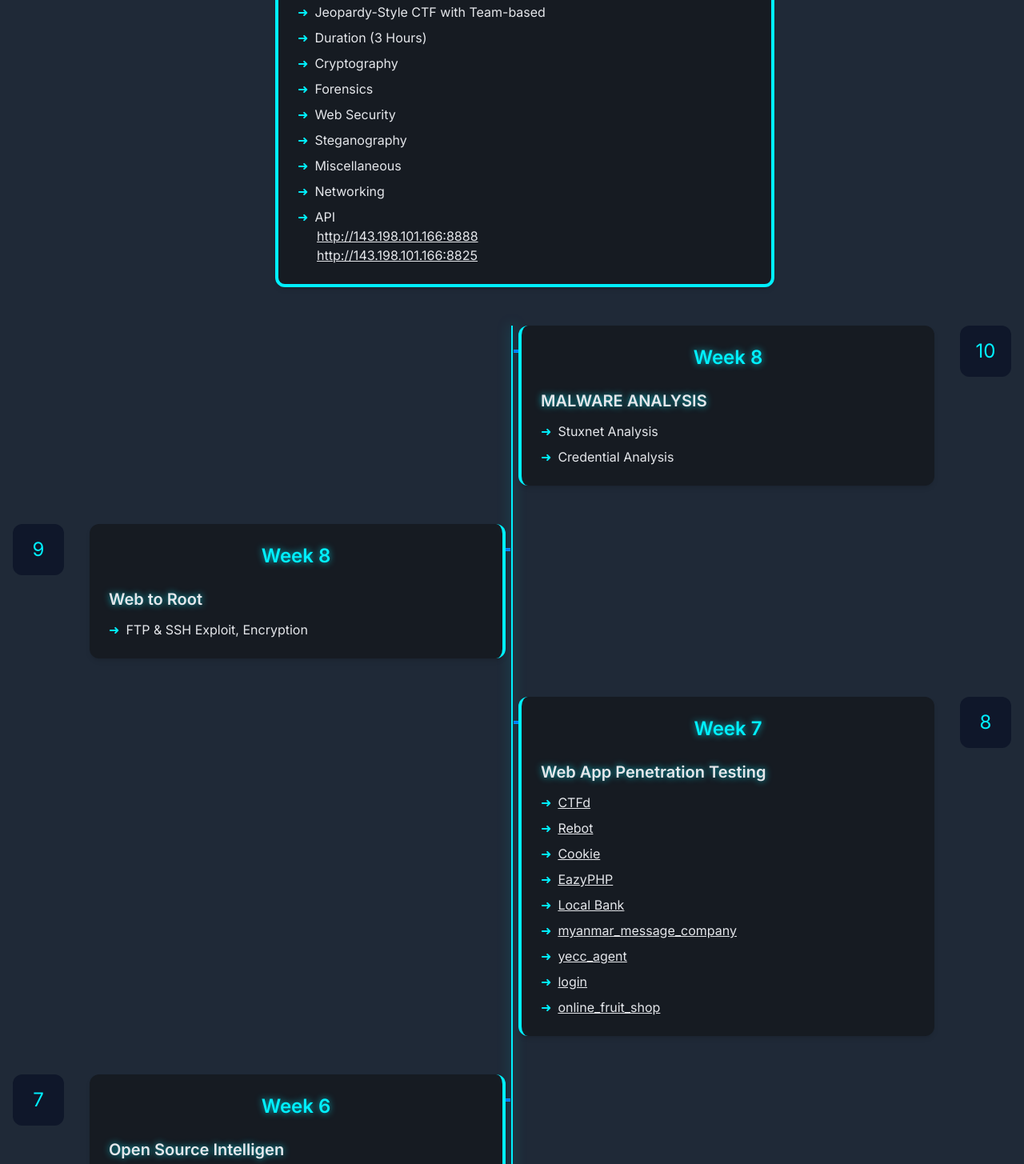
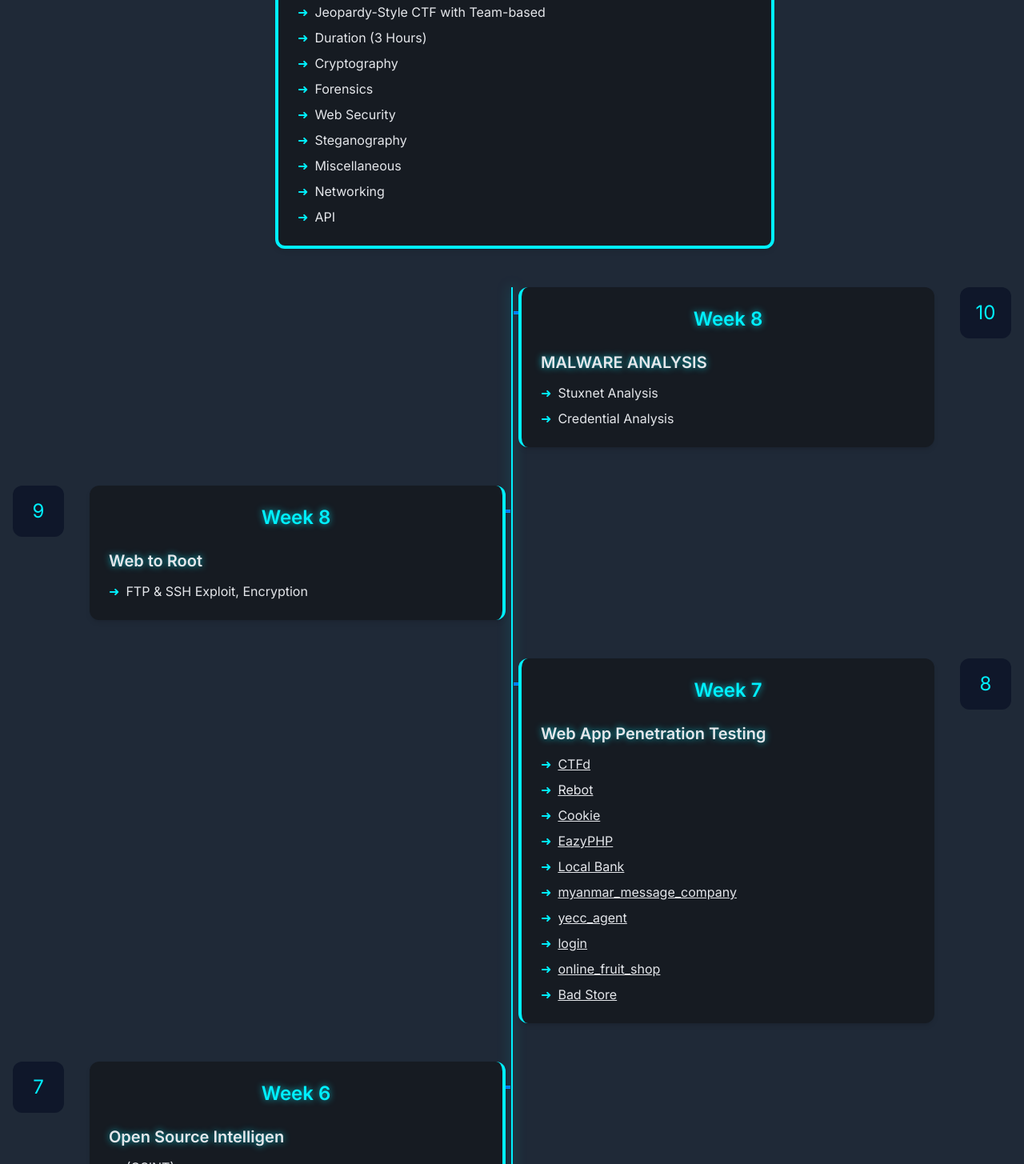
Before and after one commit to haru2004github/cybersecuritymindmap, a plain HTML site: page index.html in a window 1280 px wide. Shown: the part 505-1960 px from the top of the page at 80% size. Drawn offline with nearby package versions, Linux system fonts and the light colour scheme.

Commit message:
update api link

```diff
--- a/index.html
+++ b/index.html
@@ -134,8 +134,6 @@
                                         <span class="text-cyber-accent dark:text-cyber-accent mr-2">➜</span>
                                     <span>API </span> <br>
                                     </div>
-                                    <a target="_blank" href="http://143.198.101.166:8888" class="ml-6 block underline text-start">http://143.198.101.166:8888</a>
-                                    <a target="_blank" href="http://143.198.101.166:8825" class="ml-6 block underline text-start">http://143.198.101.166:8825</a>
                                 </li>
 
 
@@ -359,6 +357,14 @@
                                     </span>
                                 </li>
 
+                                <li class="flex items-start">
+                                    <span class="text-cyber-accent dark:text-cyber-accent mr-2">➜</span>
+                                    <span>
+
+                                        <a class="underline" target="_blank" href="http://143.198.101.166:9014">Bad Store</a>
+                                    </span>
+                                </li>
+
 
 
                             </ul>
```
